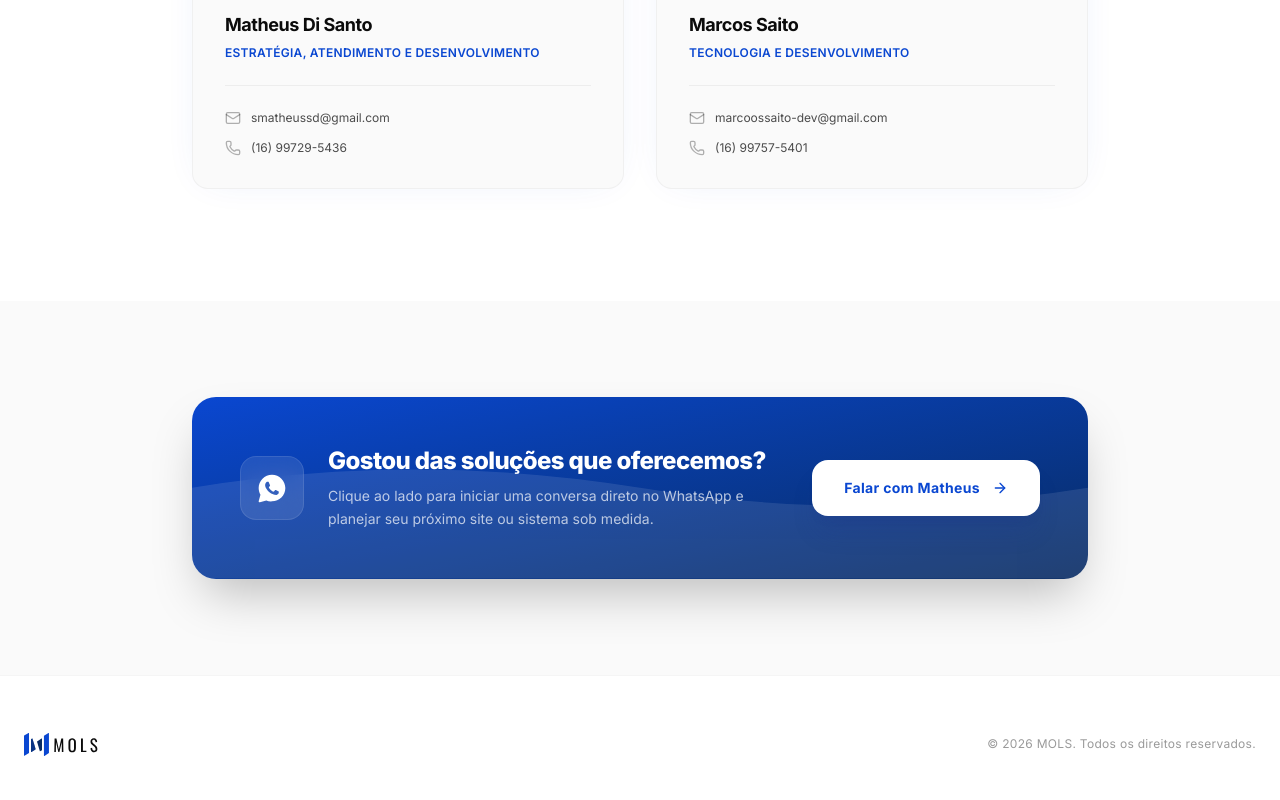
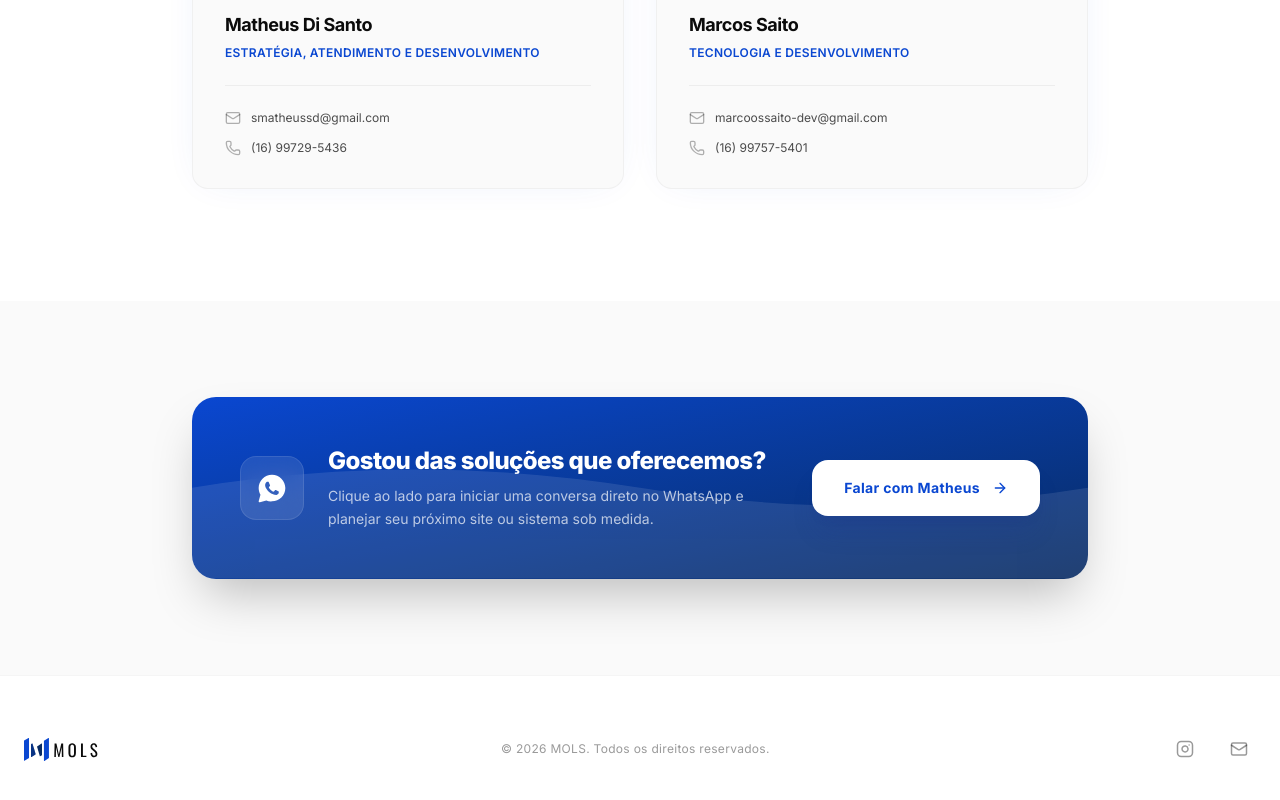
Before and after one commit to marcoossaitoo-dev/mols, a React (Vite) app: page / in a window 1280 px wide. Shown: the part 2510-3310 px from the top of the page. Built offline with nearby package versions, Linux system fonts and the light colour scheme.

Commit message:
feat(footer): Instagram with Mols' profile and email using a personal email

```diff
--- a/src/components/Footer.tsx
+++ b/src/components/Footer.tsx
@@ -28,9 +28,9 @@ export const Footer: React.FC = () => {
         </div>
 
         {/* Right Side: Social Media Links */}
-        {/*<div className="flex items-center gap-5" id="footer-socials">
+        <div className="flex items-center gap-5" id="footer-socials">
           <a
-            href="https://instagram.com"
+            href="https://www.instagram.com/mols.br/"
             target="_blank"
             rel="noopener noreferrer"
             className="p-2 rounded-full hover:bg-neutral-50 text-black/40 hover:text-[#0A47D1] transition-colors cursor-pointer"
@@ -40,24 +40,14 @@ export const Footer: React.FC = () => {
             <Instagram className="w-4.5 h-4.5" />
           </a>
           <a
-            href="https://linkedin.com"
-            target="_blank"
-            rel="noopener noreferrer"
-            className="p-2 rounded-full hover:bg-neutral-50 text-black/40 hover:text-[#0A47D1] transition-colors cursor-pointer"
-            aria-label="LinkedIn"
-            id="footer-social-linkedin"
-          >
-            <Linkedin className="w-4.5 h-4.5" />
-          </a>
-          <a
-            href="mailto:contato@mols.dev"
+            href="mailto:smatheussd@gmail.com"
             className="p-2 rounded-full hover:bg-neutral-50 text-black/40 hover:text-[#0A47D1] transition-colors cursor-pointer"
             aria-label="Email"
             id="footer-social-mail"
           >
             <Mail className="w-4.5 h-4.5" />
           </a>
-        </div>*/}
+        </div>
 
       </div>
     </footer>
```
